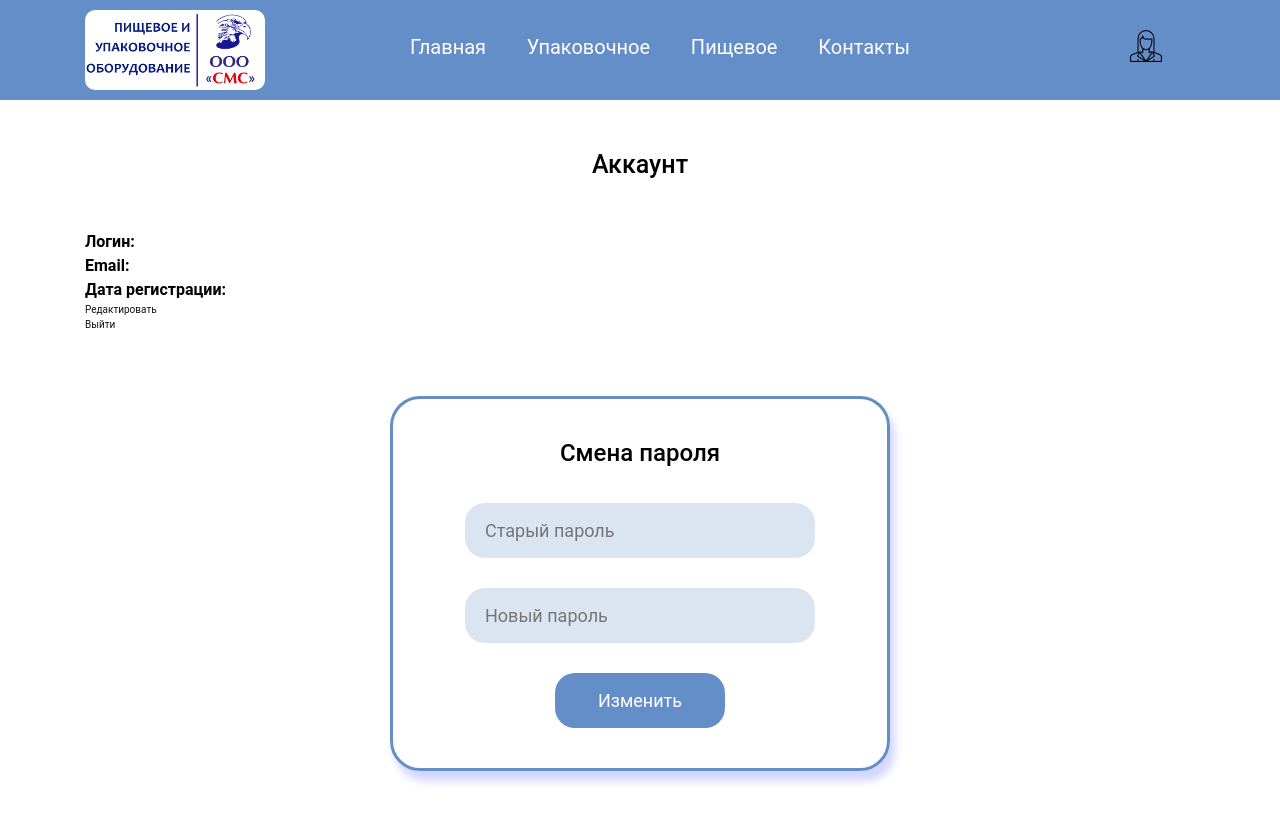
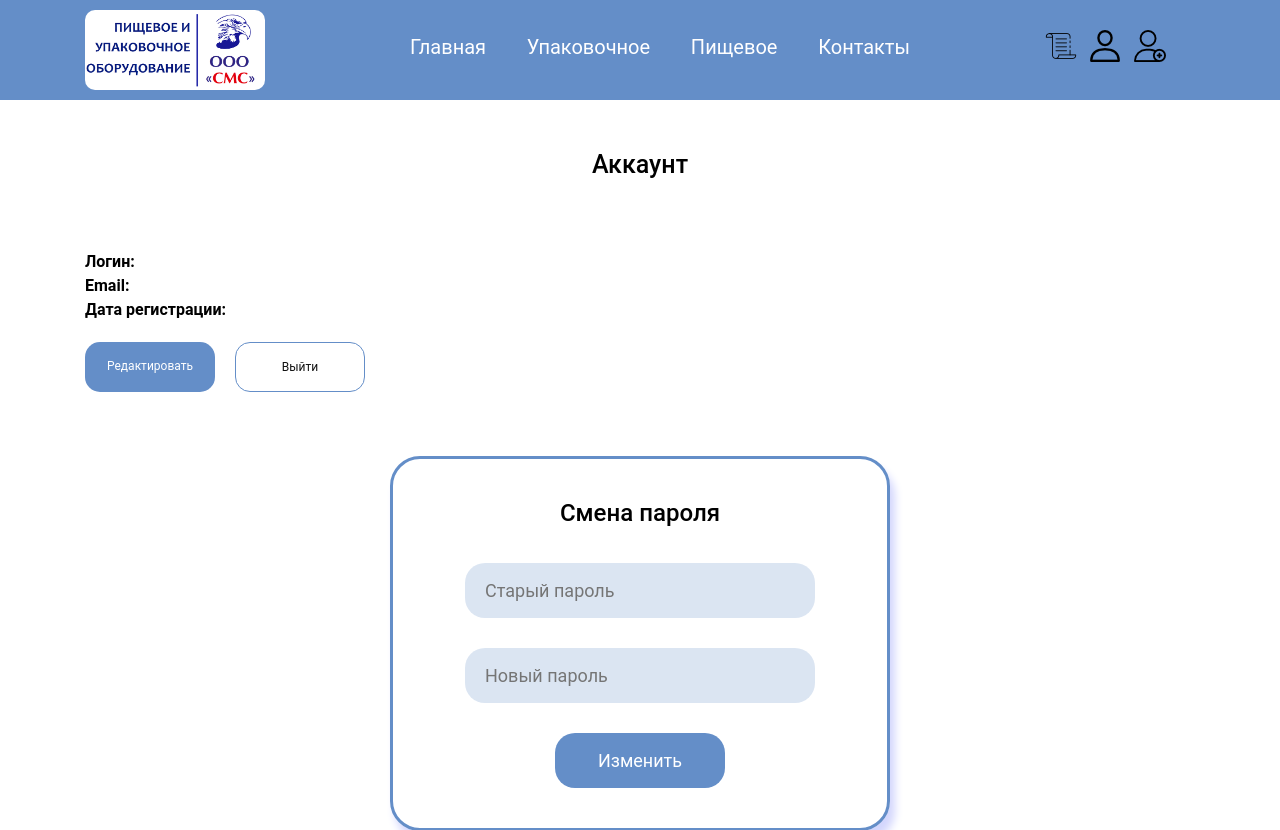
Before and after one commit to hm-1q84/diploma, a PHP site: page /account.php in a window 1280 px wide. Shown: the top 830 px of the page. Run offline with PHP 8.4, Linux system fonts and the light colour scheme; the visitor is signed in with stand-in values (Sample User, id 1).

Commit message:
account-html

```diff
--- a/account.php
+++ b/account.php
@@ -11,11 +11,10 @@
 <body>
 
     <?php
-        session_start();
+        include 'header.php'; //dynamic header connection
         if ($_SESSION['loggedin'] == false) {
             header("Location: authorization.php");
         }
-        include 'header.php' //dynamic header connection
     ?>
 
     <main>
@@ -24,8 +23,10 @@
             <p class="account__info">Логин:</p>
             <p class="account__info">Email:</p>
             <p class="account__info">Дата регистрации:</p>
-            <a href="#">Редактировать</a><br>
-            <a href="#">Выйти</a>
+            <div class="buttons-container">
+                <a class="account__btn modify-btn" href="modification.php">Редактировать</a><br>
+                <a class="account__btn logout-btn" href="logout.php">Выйти</a>
+            </div>
             <div class="row">
                 <div class="col-lg-6 offset-lg-3">
                     <form action="<?php echo $_SERVER['PHP_SELF'] ?>" method="post" class="form form_authorization mx-auto">
--- a/css/main.css
+++ b/css/main.css
@@ -106,10 +106,11 @@ header {
   font-size: 2rem;
   color: #fff;
 }
-.header__seller {
+.header__icon {
   margin-top: 2rem;
+  margin-left: 1rem;
 }
-.header__seller:hover {
+.header__icon:hover {
   width: 3rem;
   height: 3rem;
 }
@@ -231,6 +232,13 @@ h2 {
   min-height: 30rem;
   margin-top: 8vh;
 }
+.authorization__forgot {
+  font-size: 12px;
+  margin-top: 1rem;
+}
+.authorization__forgot:hover {
+  text-decoration: underline;
+}
 
 /* requests.php */
 .requests__header {
@@ -294,5 +302,28 @@ h2 {
 }
 .account__header {
   text-align: center;
-  margin-bottom: 5rem;
+  margin-bottom: 7rem;
 }
+.buttons-container {
+  display: flex;
+}
+.account__btn {
+  display: inline-flex;
+  justify-content: center;
+  width: 13rem;
+  margin: 2rem 2rem 0 0;
+  padding: 1.5rem;
+  border-radius: 15px;
+  font-size: 12px;
+}
+.account__btn:hover {
+  background: var(--mainCHov);
+  color: #fff;
+}
+.modify-btn {
+  background: var(--mainC);
+  color: #fff;
+}
+.logout-btn {
+  border: 1px solid var(--mainC);
+}
--- a/header.php
+++ b/header.php
@@ -12,9 +12,25 @@
                     <li><a href="contacts.php" class="header__menu-link">Контакты</a></li>
                 </menu>
             </div>
+            <?php
+                session_start();
+                if (array_key_exists("loggedin", $_SESSION) && $_SESSION['loggedin'] == true) {
+                    echo '
+                        <div class="col-lg-2 offset-lg-1">
+                            <a href="requests.php"><img class="header__icon" src="img/list.png" alt="Заявки"></a>
+                            <a href="authorization.php"><img class="header__icon" src="img/seller-2.png" alt="Продавец"></a>
+                            <a href="sign_up.php"><img class="header__icon" src="img/sign-up.png" alt="Регистрация"></a>
+                        </div>
+                    ';
+                }
+                else {
+                    echo '
                         <div class="col-lg-1 offset-lg-2">
-                    <a id="logoutLink" href="authorization.php"><img class="header__seller" id="header__seller" src="img/seller.png" alt="Продавец"></a>
+                            <a href="authorization.php"><img class="header__icon" src="img/seller-2.png" alt="Продавец"></a>
                         </div>
+                    ';
+                }
+            ?>
         </div>
     </div>
 </header>
--- a/modification.php
+++ b/modification.php
@@ -18,7 +18,7 @@
         <div class="container">
             <div class="row">
                 <div class="col-lg-2 offset-lg-10">
-                    <a href="#" class="back-btn">Назад</a>
+                    <a href="account.php" class="back-btn">Назад</a>
                 </div>
             </div>
             <div class="row">
--- a/recovery.php
+++ b/recovery.php
@@ -18,7 +18,7 @@
         <div class="container">
             <div class="row">
                 <div class="col-lg-2 offset-lg-10">
-                    <a href="#" class="back-btn">Назад</a>
+                    <a href="authorization.php" class="back-btn">Назад</a>
                 </div>
             </div>
             <div class="row">
--- a/sign_up.php
+++ b/sign_up.php
@@ -17,6 +17,11 @@
     <main>
         <div class="container">
             <div class="row">
+                <div class="col-lg-2 offset-lg-10">
+                    <a href="account.php" class="back-btn">Назад</a>
+                </div>
+            </div>
+            <div class="row">
                 <div class="col-lg-6 offset-lg-3">
                     <form action="<?php echo $_SERVER['PHP_SELF'] ?>" method="post" class="form form_sign-up mx-auto">
                         <h3 class="form__header">Регистрация продавца</h3>
```
Also changed, not shown: authorization.php (+7 -6 lines), requests.php (+3 -4 lines), img/list.png (added), img/seller-2.png (added), img/sign-up.png (added), 1 other file. Lines whose indentation alone changed are shown as unchanged.
